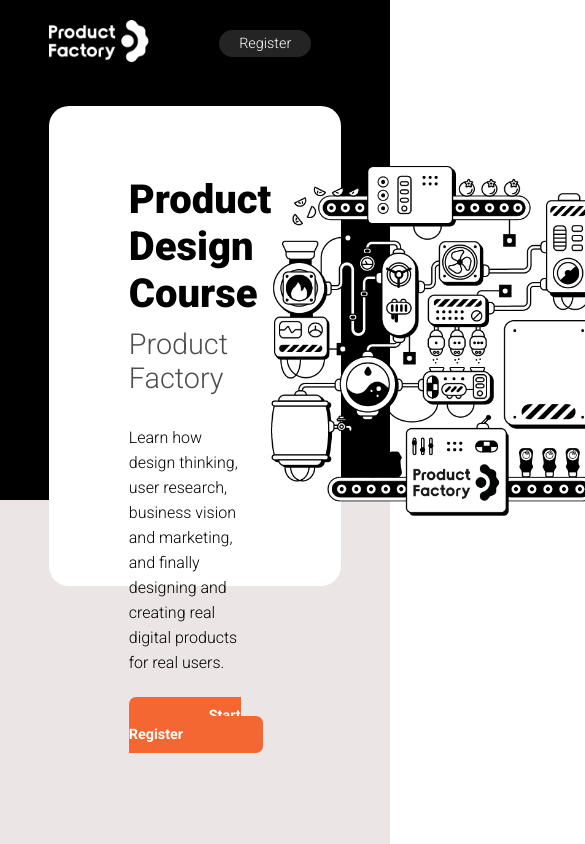
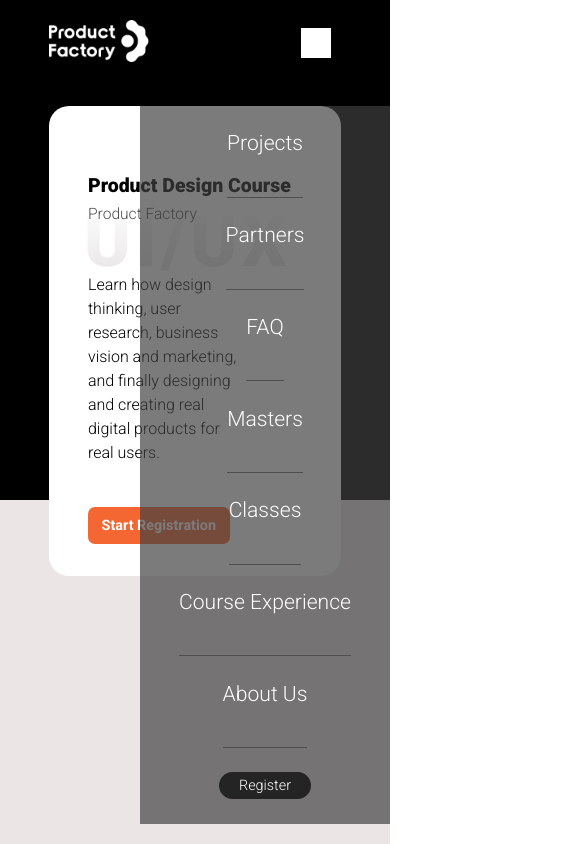
Before and after one commit to engineer-kufre/product-website, a plain HTML site: page index.html in a window 390 px wide. Shown: the top 844 px of the page, 585 px wide, since content can reach past the window. Drawn offline with Linux system fonts and the light colour scheme.

Commit message:
updated index page and linked style

```diff
--- a/index.html
+++ b/index.html
@@ -21,15 +21,27 @@
                 <a href="#" class="nav-item">Classes</a>
                 <a href="#" class="nav-item">Course Experience</a>
                 <a href="#" class="nav-item">About Us</a>
-                <a href="#" class="register">Register</a>
+                <a href="#" class="nav-item register">Register</a>
+                <div class="hamburger"></div>
             </div>
         </nav>
+        <aside class="aside">
+            <a href="#" class="aside-item">Projects</a>
+            <a href="#" class="aside-item">Partners</a>
+            <a href="#" class="aside-item">FAQ</a>
+            <a href="#" class="aside-item">Masters</a>
+            <a href="#" class="aside-item">Classes</a>
+            <a href="#" class="aside-item">Course Experience</a>
+            <a href="#" class="aside-item">About Us</a>
+            <a href="#" class="register">Register</a>
+        </aside>
         <div class="hero">
             <div class="hero-text">
                 <h1>Product Design Course</h1>
+                <p class="fade">UI/UX</p>
                 <h2>Product Factory</h2>
                 <p class="p-text">Learn how design thinking, user research, business vision and marketing, and finally designing and creating real digital products for real users.</p>
-                <a href="#">Start Register</a>
+                <a href="#">Start Registration</a>
             </div>
             <img src="/img/HeaderImg.png" alt="Product Design Course">
         </div>
--- a/style.css
+++ b/style.css
@@ -19,6 +19,7 @@ nav {
     margin: auto;
     display: flex;
     align-items: center;
+    position: relative;
 }
 .nav-items {
     display: flex;
@@ -30,25 +31,28 @@ nav {
     height: 40px;
 }
 .register {
-    margin-left: 100px;
+    /* margin-left: 10%; */
     padding: 5px 20px;
     border-radius: 15px;
     background-color: rgb(37, 36, 36);
 }
-.nav-items > a {
+.nav-items > a, aside > a {
     text-decoration: none;
     color: white;
     font-size: 0.9em;
 }
+.hamburger {
+    display: none;
+}
 .hero {
     background-color: white;
-    height: 480px;
+    height: 470px;
     width: 75%;
-    margin: auto;
+    margin: 0 auto;
     border-radius: 20px;
     display: flex;
     justify-content: space-between;
-    padding: 60px 80px;
+    padding: 60px 7%;
     position: relative;
     z-index: 1;
 }
@@ -57,71 +61,134 @@ nav {
 }
 .hero-text {
     flex: 1;
+    position: relative;
 }
 .hero-text > a {
     text-decoration: none;
     color: white;
     background-color: #F46632;
-    padding: 10px 80px;
+    padding: 10px 3.5vw;
     border-radius: 7px;
     font-weight: 700;
     font-size: 0.9em;
 }
 .p-text {
     font-weight: 400;
-    font-size: 1em;
-    margin: 50px 0;
-    width: 80%;
-    line-height: 35px;
+    font-size: 1.1vw;
+    margin: 40px 0;
+    width: 75%;
+    line-height: 3vw;
 }
 .hero-text > h1 {
     font-weight: 900;
-    font-size: 2.5em;
-    margin: 20px 0;
+    font-size: 2.5vw;
+    margin: 2vw 0;
 }
 .hero-text > h2 {
     font-weight: 500;
-    font-size: 1.8em;
+    font-size: 1.8vw;
     color: rgb(78, 78, 78);
 }
 .about-us {
     background-color: rgb(235, 229, 229);
     height: 1000px;
 }
+.fade {
+    position: absolute;
+    top: 35px;
+    left: -4px;
+    letter-spacing: 1.2vw;
+    font-weight: 900;
+    font-size: 8vw;
+    background: -webkit-linear-gradient(#fff, rgb(230, 227, 227));
+    background-size: 100%;
+    -webkit-background-clip: text;
+    -webkit-text-fill-color: transparent;
+    z-index: -1;
+}
+aside {
+    display: none;
+}
 
-@media(max-width:768px) {
-
-}
-/* @media(max-width:1024px) {
+/* media queries */
+@media(max-width:1140px) {
+    .hamburger {
+        background-color: #fff;
+        height: 30px;
+        width: 30px;
+        display: block;
+        margin-left: 10px;
+        cursor: pointer;
+        margin-left: auto;
+    }
+    .nav-items {
+        margin: 0 10px 0 70px;
+    }
     .nav-item {
         display: none;
     }
-    .register {
-        margin-left: auto;
+    .aside {
+        display: flex;
+        flex-direction: column;
+        align-items: center;
+        position: absolute;
+        right: 0;
+        height: 85vh;
+        width: 250px;
+        background-color: rgba(65, 65, 66, 0.692);
+        /* margin-left: auto; */
+        z-index: 2;
+        justify-content: space-evenly;
     }
-} */
-@media(max-width:1230px) {
+    .aside-item {
+        height: 8vh;
+        /* width: 100%; */
+        font-size: 2.5vh;
+        border-bottom: 1px solid rgb(80, 79, 78);
+    }
+}
+
+@media(max-width:1018px) {
+    .hero > img {
+        height: 300px;
+    }
+    .p-text {
+        font-size: 0.8rem;
+        margin: 50px 0;
+        line-height: 3vw;
+    }
+    .hero {
+        height: 470px;
+    }
     .nav-item {
         display: none;
     }
-    .register {
-        margin-left: auto;
+
+}
+
+@media(max-width:828px) {
+    .p-text {
+        font-size: 1rem;
+        margin: 50px 0;
+        line-height: 1.5rem;
     }
-    .p-text {
-        font-weight: 400;
-        font-size: 1em;
-        margin: 30px 0;
-        width: 80%;
-        line-height: 25px;
+    .hero > img {
+        display: none;
+    }
+    .hero-text {
+        margin: 0 5%;
     }
     .hero-text > h1 {
         font-weight: 900;
-        font-size: 2.5em;
-        margin: 10px 0;
+        font-size: 5vw;
+        margin: 2vw 0;
     }
     .hero-text > h2 {
         font-weight: 500;
-        font-size: 1.8em;
+        font-size: 4vw;
         color: rgb(78, 78, 78);
     }
+    .fade {
+        font-size: 18vw;
+    }
 }
```
